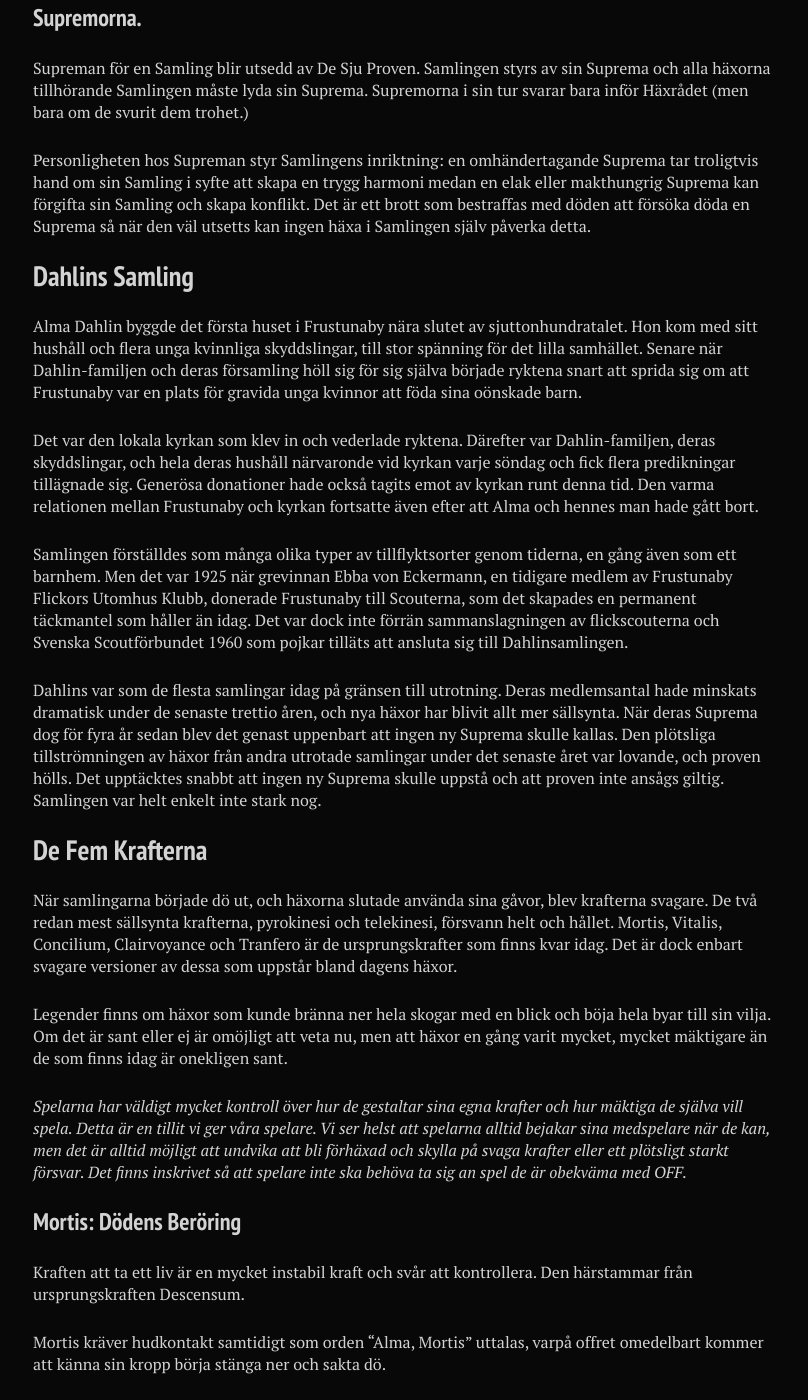
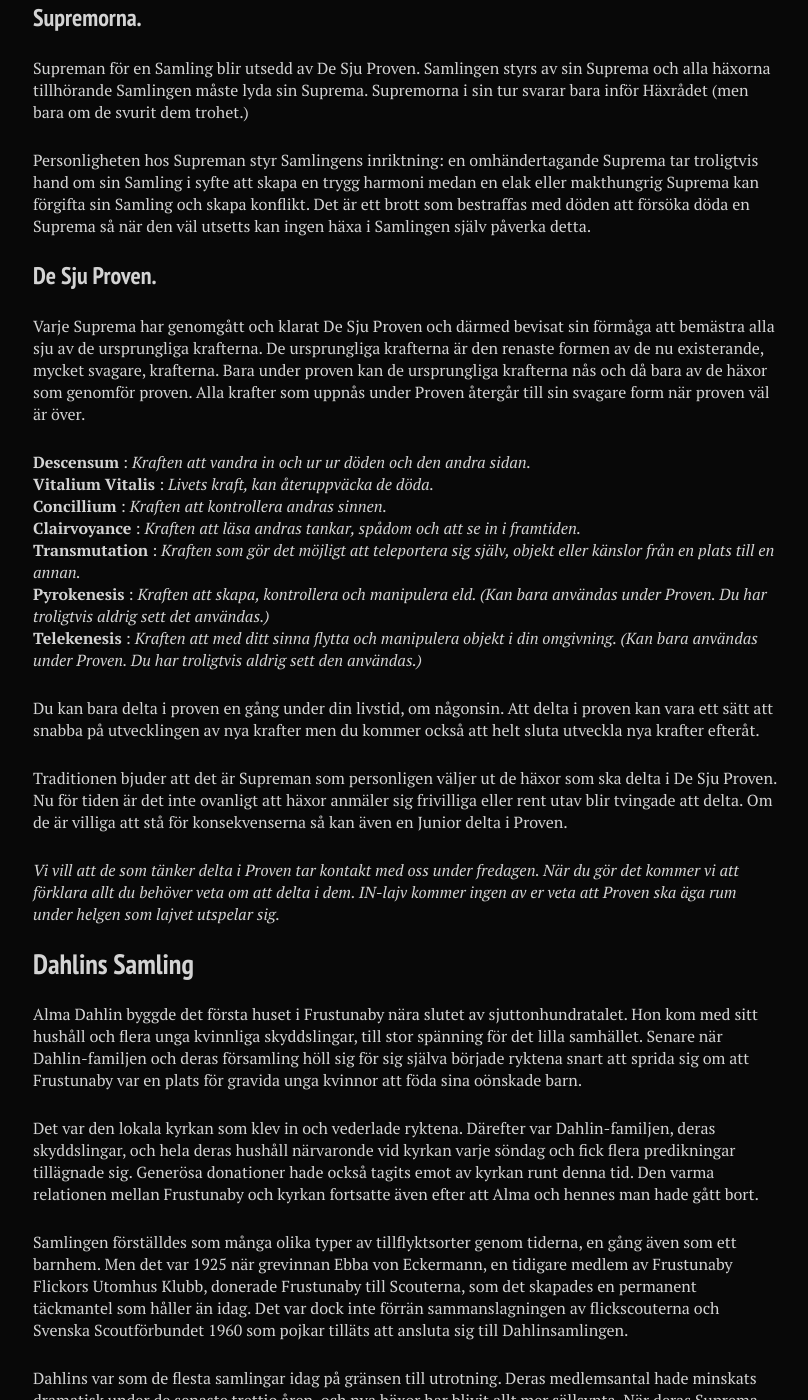
Before and after one commit to stanislavb/www.coven.nu, a Jekyll site: the page built from fiktion/index.md, in a window 1280 px wide and 1400 px high, scrolled down 2494 px. Shown: the whole window, without its empty margins (287-1095 px from the left). Built offline with Jekyll 4.4.1, drawn with Linux system fonts in a browser that asks for light colours; nearby versions of some CDN libraries.

Commit message:
Update index.md

```diff
--- a/fiktion/index.md
+++ b/fiktion/index.md
@@ -62,7 +62,22 @@ Supreman för en Samling blir utsedd av De Sju Proven. Samlingen styrs av sin Su
 
 Personligheten hos Supreman styr Samlingens inriktning: en omhändertagande Suprema tar troligtvis  hand om sin Samling i syfte att skapa en trygg harmoni medan en elak eller makthungrig Suprema kan förgifta sin Samling och skapa konflikt. Det är ett brott som bestraffas med döden att försöka döda en Suprema så när den väl utsetts kan ingen häxa i Samlingen själv påverka detta.
 
+### De Sju Proven.
+Varje Suprema har genomgått och klarat De Sju Proven och därmed bevisat sin förmåga att bemästra alla sju av de ursprungliga krafterna. De ursprungliga krafterna är den renaste formen av de nu existerande, mycket svagare, krafterna. Bara under proven kan de ursprungliga krafterna nås och då bara av de häxor som genomför proven. Alla krafter som uppnås under Proven återgår till sin svagare form när proven väl är över.
 
+**Descensum** : *Kraften att vandra in och ur ur döden och den andra sidan.*
+**Vitalium Vitalis**  : *Livets kraft, kan återuppväcka de döda.*
+**Concillium** : *Kraften att kontrollera andras sinnen.*
+**Clairvoyance** : *Kraften att läsa andras tankar, spådom och att se in i framtiden.*
+**Transmutation** : *Kraften som gör det möjligt att teleportera sig själv, objekt eller känslor från en plats till en annan.*
+**Pyrokenesis** : *Kraften att skapa, kontrollera och manipulera eld. (Kan bara användas under Proven. Du har troligtvis aldrig sett det användas.)*
+**Telekenesis** : *Kraften att med ditt sinna flytta och manipulera objekt i din omgivning. (Kan bara användas under Proven. Du har troligtvis aldrig sett den användas.)*
+
+Du kan bara delta i proven en gång under din livstid, om någonsin. Att delta i proven kan vara ett sätt att snabba på utvecklingen av nya krafter men du kommer också att helt sluta utveckla nya krafter efteråt.
+
+Traditionen bjuder att det är Supreman som personligen väljer ut de häxor som ska delta i De Sju Proven. Nu för tiden är det inte ovanligt att häxor anmäler sig frivilliga eller rent utav blir tvingade att delta. Om de är villiga att stå för konsekvenserna så kan även en Junior delta i Proven.
+
+*Vi vill att de som tänker delta i Proven tar kontakt med oss under fredagen. När du gör det kommer vi att förklara allt du behöver veta om att delta i dem. IN-lajv kommer ingen av er veta att Proven ska äga rum under helgen som lajvet utspelar sig.*
 
 
 ## Dahlins Samling
```
